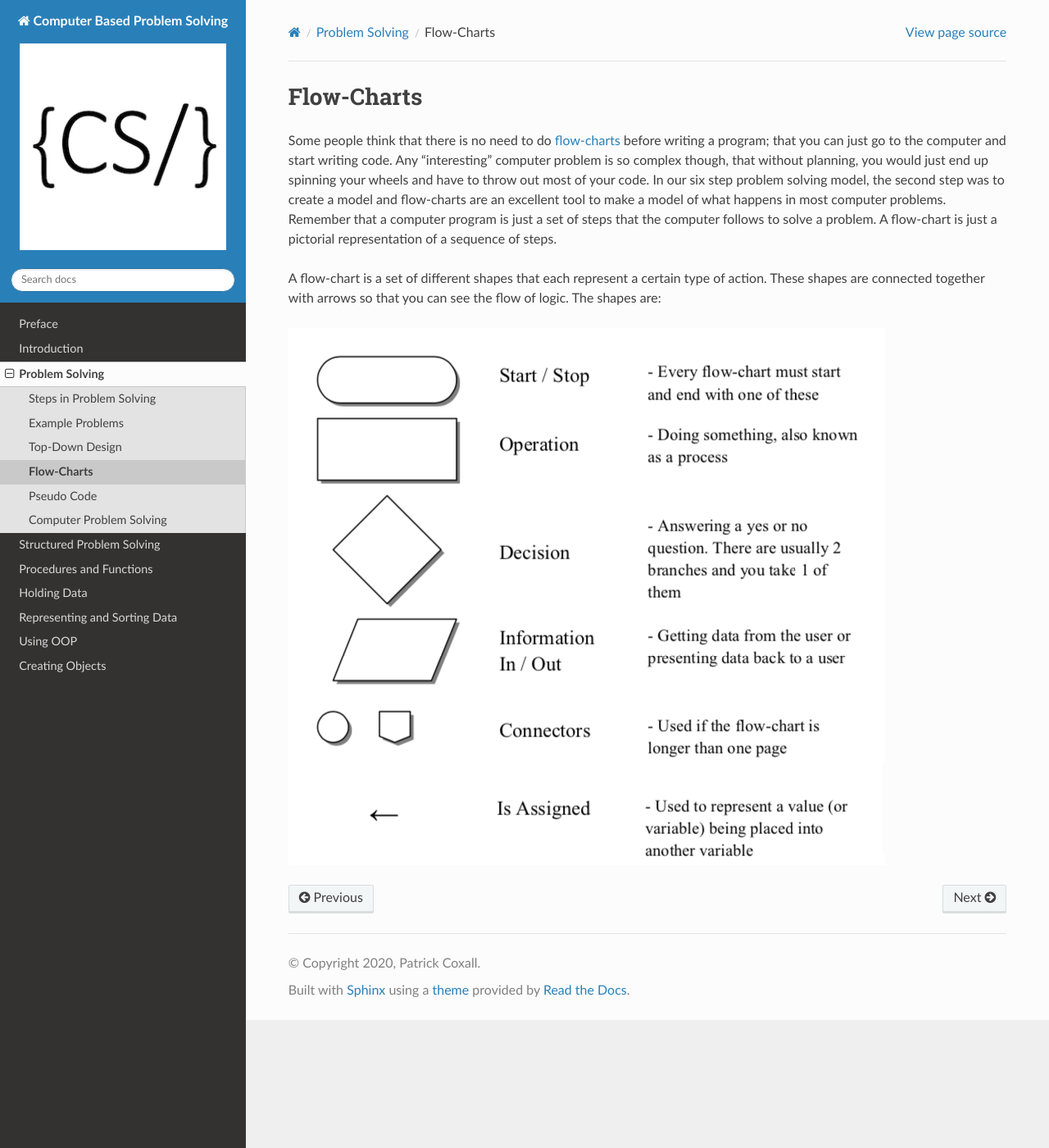
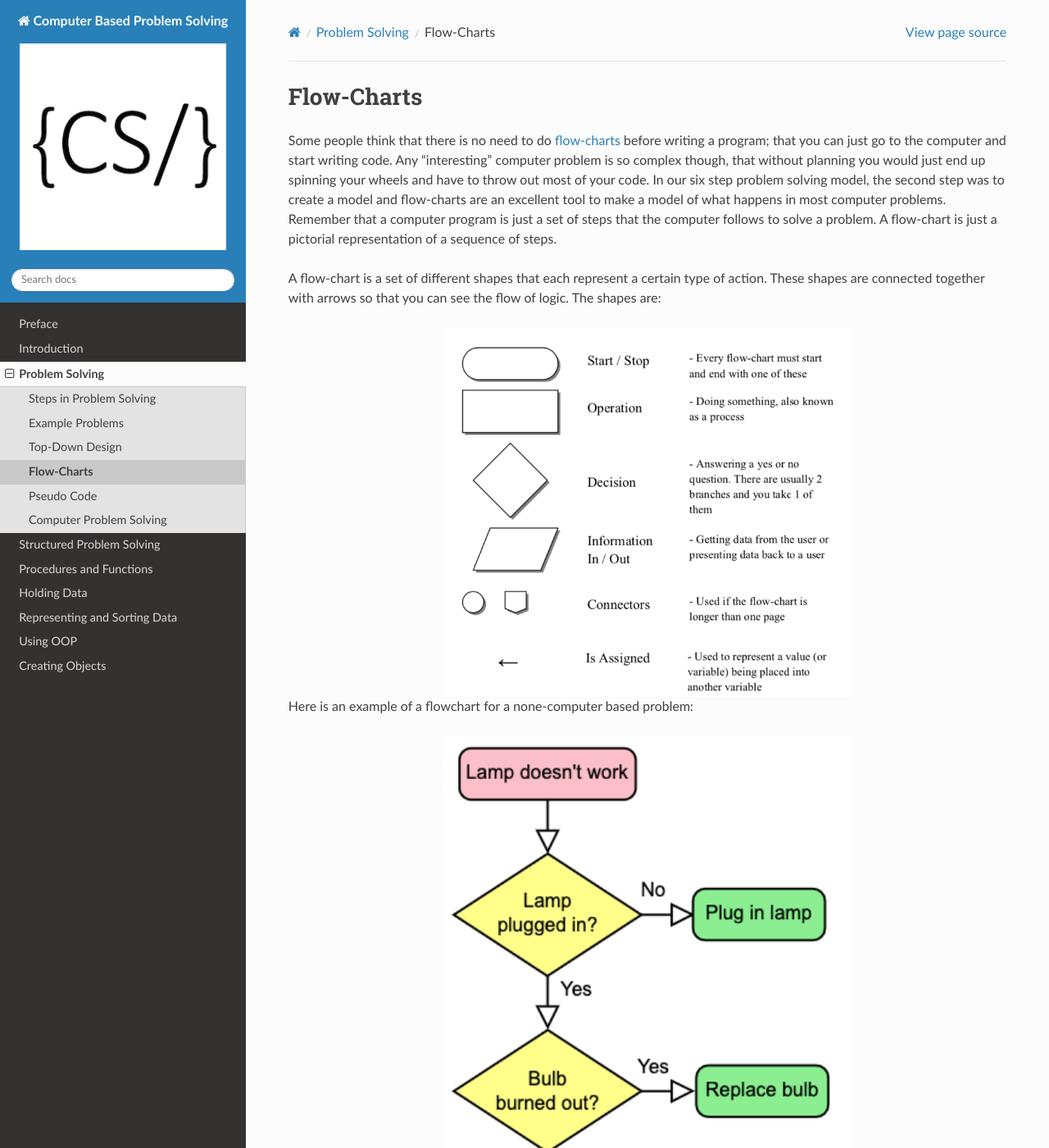
Before and after one commit to Mr-Coxall/Computer-Based-Problem-Solving, a Sphinx documentation site: the page built from docs/problem-solving/flow-charts.rst, in a window 1280 px wide and 1400 px high. Shown: the whole window at 82% size. Built offline with Sphinx 7.4.7 and the Read the Docs theme 2.0.0, drawn with Linux system fonts in a browser that asks for light colours.

Commit message:
Update Solving problem section

```diff
--- a/docs/problem-solving/flow-charts.rst
+++ b/docs/problem-solving/flow-charts.rst
@@ -3,8 +3,18 @@
 Flow-Charts
 ===========
 
-Some people think that there is no need to do `flow-charts <https://en.wikipedia.org/wiki/Flow_charts>`_ before writing a program; that you can just go to the computer and start writing code. Any “interesting” computer problem is so complex though, that without planning, you would just end up spinning your wheels and have to throw out most of your code. In our six step problem solving model, the second step was to create a model and flow-charts are an excellent tool to make a model of what happens in most computer problems. Remember that a computer program is just a set of steps that the computer follows to solve a problem. A flow-chart is just a pictorial representation of a sequence of steps.
+Some people think that there is no need to do `flow-charts <https://en.wikipedia.org/wiki/Flow_charts>`_ before writing a program; that you can just go to the computer and start writing code. Any “interesting” computer problem is so complex though, that without planning you would just end up spinning your wheels and have to throw out most of your code. In our six step problem solving model, the second step was to create a model and flow-charts are an excellent tool to make a model of what happens in most computer problems. Remember that a computer program is just a set of steps that the computer follows to solve a problem. A flow-chart is just a pictorial representation of a sequence of steps.
 
 A flow-chart is a set of different shapes that each represent a certain type of action. These shapes are connected together with arrows so that you can see the flow of logic. The shapes are:
 
 .. image:: ./images/flow-chart-symbols.png
+   :width: 500 px
+   :alt: flow-chart symbols
+   :align: center
+
+Here is an example of a flowchart for a none-computer based problem:
+
+.. image:: ./images/lamp_flow-chart.png
+   :width: 500 px
+   :alt: none-computer flow-chart
+   :align: center
```
Also changed, not shown: docs/problem-solving/images/lamp_flow-chart.png (added), 1 other file.
